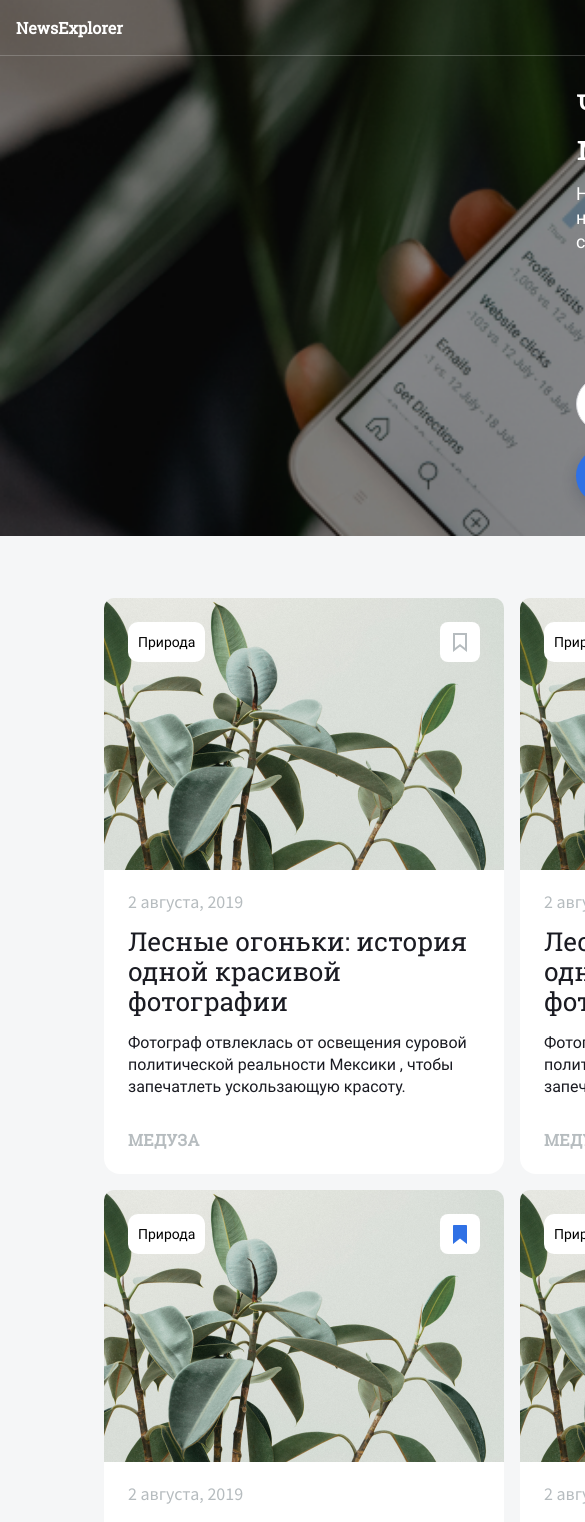
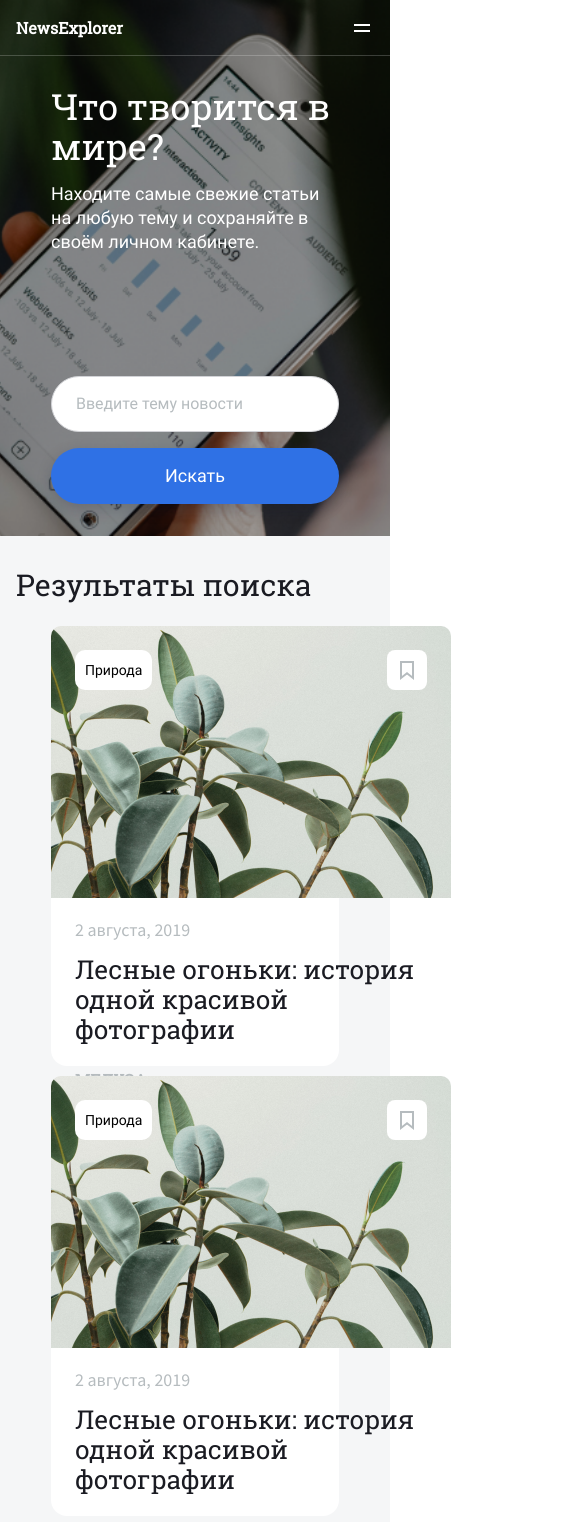
Before and after one commit to MaximStovba/news-explorer-frontend, a React (Create React App) app: page / in a window 390 px wide. Shown: the top 1522 px of the page, 585 px wide, since content can reach past the window. Built offline with nearby package versions, Linux system fonts and the light colour scheme.

Commit message:
адаптив NewsCardList

```diff
--- a/src/components/App/App.js
+++ b/src/components/App/App.js
@@ -11,7 +11,7 @@ import './App.css';
 
   function App() {
 
-  const [loggedIn, setLoggedIn] = React.useState(true);
+  const [loggedIn, setLoggedIn] = React.useState(false);
   const [isLoginPopupOpen, setIsLoginPopupOpen] = React.useState(false);
   const [isRegisterPopupOpen, setIsRegisterPopupOpen] = React.useState(false);
   const [isInfoTooltipPopupOpen, setIsInfoTooltipPopupOpen] = React.useState(false);
--- a/src/components/NewsCardList/NewsCardList.css
+++ b/src/components/NewsCardList/NewsCardList.css
@@ -47,7 +47,7 @@
   max-width: 1232px;
   display: grid;
   grid-template-columns: repeat(3, 400px);
-  grid-template-rows: repeat(2, 576px);
+  grid-template-rows: repeat(1, 576px);
   grid-auto-rows: 576px;
   grid-column-gap: 16px;
   grid-row-gap: 16px;
@@ -98,3 +98,58 @@
 .news-cardlist__btn_status_logout {
   grid-area: news-cardlist__btn;
 }
+
+@media all and (max-width : 800px) { /* 768 */
+  .news-cardlist_status_logout {
+    padding: 40px 40px;
+  }
+  .news-cardlist_status_login {
+    padding: 0 40px;
+  }
+  .news-cardlist__titel {
+    font-size: 30px;
+    line-height: 34px;
+  }
+  .news-cardlist__container {
+    grid-template-columns: repeat(3, 224px);
+    grid-template-rows: repeat(1, 420px);
+    grid-auto-rows: 420px;
+    grid-column-gap: 8px;
+    grid-row-gap: 8px;
+  }
+  .news-cardlist__container_status_logout {
+    margin: 32px auto 0;
+  }
+  .news-cardlist__container_status_login {
+    margin: 32px auto;
+  }
+  .news-cardlist__btn {
+    margin-top: 32px;
+    height: 56px;
+  }
+}
+
+@media all and (max-width : 400px) { /* 320 */
+  .news-cardlist_status_logout {
+    padding: 32px 16px;
+  }
+  .news-cardlist_status_login {
+    padding: 0 16px;
+  }
+  .news-cardlist__container {
+    grid-template-columns: repeat(1, 288px);
+    grid-template-rows: repeat(3, 440px);
+    grid-auto-rows: 440px;
+    grid-column-gap: 0px;
+    grid-row-gap: 10px;
+  }
+  .news-cardlist__container_status_logout {
+    margin: 24px auto 0;
+  }
+  .news-cardlist__container_status_login {
+    margin: 24px auto;
+  }
+  .news-cardlist__btn {
+    margin-top: 15px;
+  }
+}
--- a/src/components/NewsCardList/NewsCardList.js
+++ b/src/components/NewsCardList/NewsCardList.js
@@ -21,8 +21,6 @@ function NewsCardList({ loggedIn, isMain }) {
         <NewsCard loggedIn={loggedIn} isLiked={false} isMain={isMain} />
         <NewsCard loggedIn={loggedIn} isLiked={true} isMain={isMain} />
         <NewsCard loggedIn={loggedIn} isLiked={false} isMain={isMain} />
-        <NewsCard loggedIn={loggedIn} isLiked={true} isMain={isMain} />
-        <NewsCard loggedIn={loggedIn} isLiked={false} isMain={isMain} />
       </div>
       <button
           type="submit"
```
